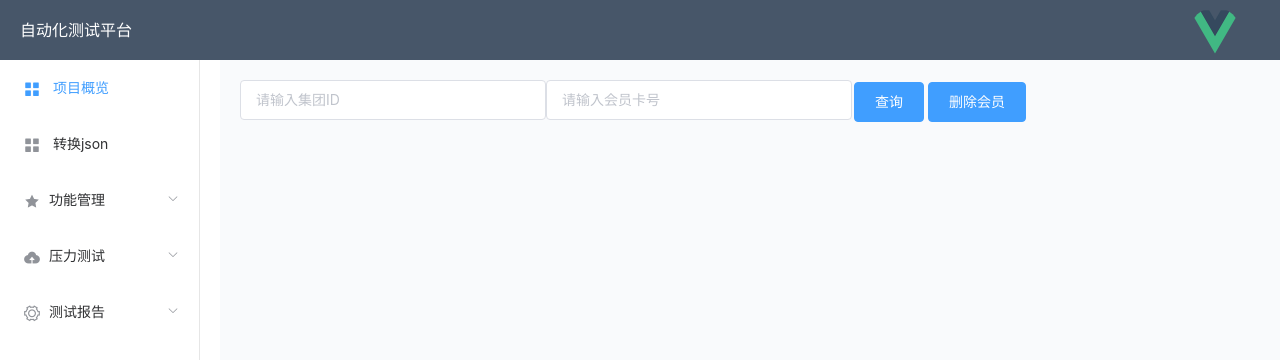
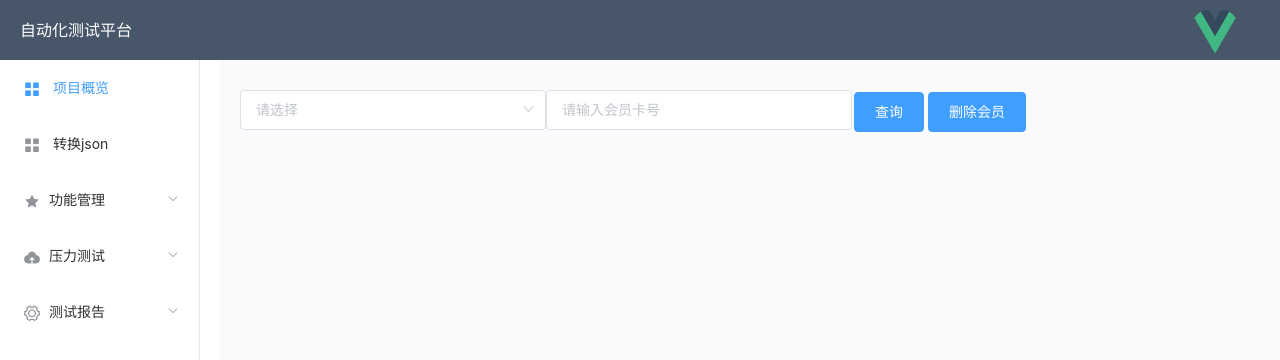
Before and after one commit to superLei/autotest_vue, a Vue app: page /#/charts in a window 1280 px wide. Shown: the top 360 px of the page. Built offline with nearby package versions, Linux system fonts and the light colour scheme; what vue-resource would draw is missing.

Commit message:
改为下拉选择集团id

```diff
--- a/src/components/page/charts.vue
+++ b/src/components/page/charts.vue
@@ -1,6 +1,14 @@
 <template>
-  <el-row display="margin-top:10px">
-    <el-input v-model="input" placeholder="请输入集团ID" style="display:inline-table; width: 30%; float:left"></el-input>
+  <el-row  class="row-01">
+    <el-select v-model="value" filterable placeholder="请选择" class="sel-groupid">
+      <el-option
+        v-for="item in options"
+        :key="item.value"
+        :label="item.label"
+        :value="item.value">
+      </el-option>
+    </el-select>
+    <!--<el-input v-model="input" placeholder="请输入集团ID" style="display:inline-table; width: 30%; float:left"></el-input>-->
     <el-input v-model="cardno" placeholder="请输入会员卡号" style="display:inline-table; width: 30%; float:left"></el-input>
     <el-button type="primary" @click="queryCard()" style="float:left; margin: 2px;">查询</el-button>
     <el-button type="primary" @click="delCard()" style="float:left; margin: 2px;">删除会员</el-button>
@@ -10,6 +18,18 @@
 
 <script>
 export default {
+  data () {
+    return {
+      options: [{
+        value: '1155',
+        label: '集团1155'
+      }, {
+        value: '11157',
+        label: '集团11157'
+      }],
+      value: ''
+    }
+  },
   mounted: function () {
     // this.drawRing(100, 100, 80)
   },
@@ -42,3 +62,12 @@ export default {
 
 }
 </script>
+<style scoped>
+  .row-01{
+    margin-top:10px;
+  }
+  .sel-groupid{
+    width: 30%;
+    float:left
+  }
+</style>
--- a/src/components/page/chrometojson.vue
+++ b/src/components/page/chrometojson.vue
@@ -1,5 +1,5 @@
 <template>
-  <div>
+  <div class="bg">
     <el-row>
       <el-col :span="12">
         <div class="grid-content bg-purple-dark">
@@ -69,4 +69,7 @@ export default {
   .btnCss{
     margin-bottom: 10px;
   }
+  .bg{
+    background: #fff;
+  }
 </style>
```
